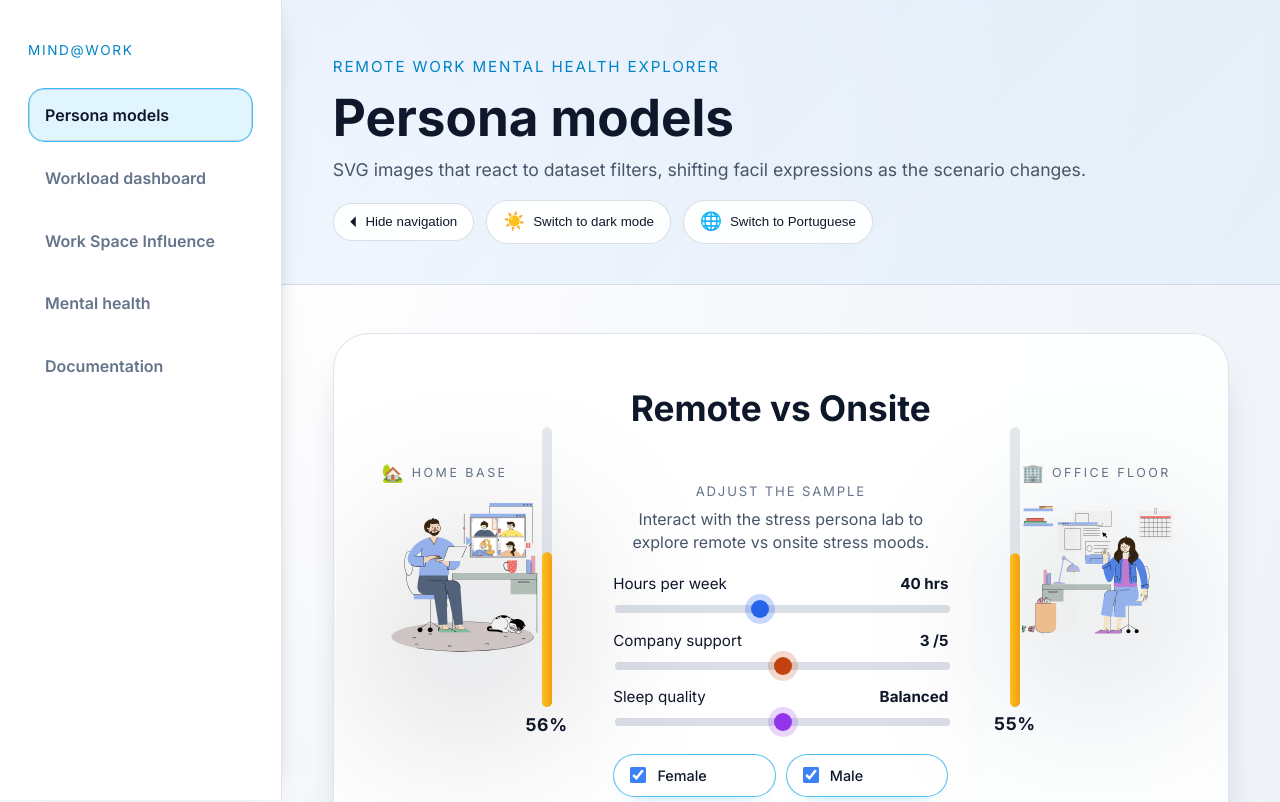
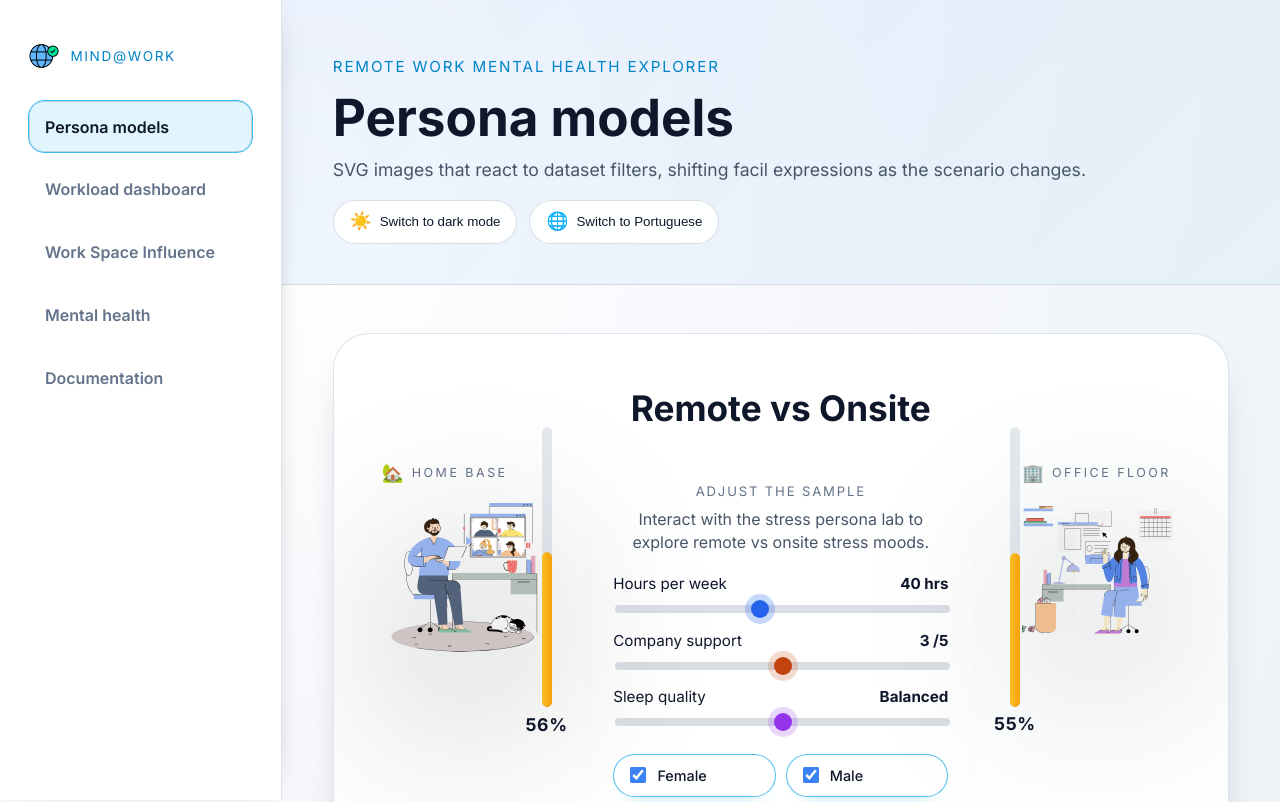
Before and after one commit to joaovarela14/VI, a React (Vite) app in the folder remote-mental-health-viz/: page / in a window 1280 px wide. Shown: the top 802 px of the page. Built offline with nearby package versions, Linux system fonts and the light colour scheme.

Commit message:
icon update

```diff
--- a/remote-mental-health-viz/src/App.css
+++ b/remote-mental-health-viz/src/App.css
@@ -30,6 +30,18 @@
   display: flex;
   flex-direction: column;
   gap: 1.75rem;
+}
+
+.sidebar__brand {
+  display: flex;
+  align-items: center;
+  gap: 0.65rem;
+}
+
+.sidebar__brand-icon {
+  width: 32px;
+  height: 32px;
+  display: block;
 }
 
 .sidebar__eyebrow {
@@ -346,15 +358,6 @@ body.theme-light .hero__tab--secondary.hero__tab--active {
 
 .theme-toggle__icon {
   font-size: 1.1rem;
-}
-
-.sidebar-toggle {
-  background: var(--surface-card);
-}
-
-.sidebar-toggle__icon {
-  font-size: 0.95rem;
-  line-height: 1;
 }
 
 main {
--- a/remote-mental-health-viz/src/App.jsx
+++ b/remote-mental-health-viz/src/App.jsx
@@ -36,7 +36,6 @@ function App() {
   const [activeTab, setActiveTab] = useState('persona-model')
   const [theme, setTheme] = useState('light')
   const [language, setLanguage] = useState('en')
-  const [isSidebarOpen, setIsSidebarOpen] = useState(true)
 
   const copy = translations[language]
   const navigationTabs = useMemo(() => copy.navigation?.tabs ?? [], [copy.navigation])
@@ -44,9 +43,6 @@ function App() {
   const heroTitle = activeTabConfig?.label ?? copy.hero.title
   const heroSubtitle = activeTabConfig?.description ?? ''
   const hasNavigation = navigationTabs.length > 0
-  const sidebarToggleLabel = isSidebarOpen
-    ? copy.navigation?.toggle?.close ?? 'Hide navigation'
-    : copy.navigation?.toggle?.open ?? 'Show navigation'
   const navigationId = 'primary-navigation'
 
   useEffect(() => {
@@ -148,18 +144,8 @@ function App() {
     setLanguage((current) => (current === 'en' ? 'pt' : 'en'))
   }
 
-  const toggleSidebar = () => {
-    if (!hasNavigation) {
-      return
-    }
-    setIsSidebarOpen((current) => !current)
-  }
-
   const handleTabChange = (tabId) => {
     setActiveTab(tabId)
-    if (typeof window !== 'undefined' && window.innerWidth <= 1024) {
-      setIsSidebarOpen(false)
-    }
   }
 
   const renderContent = () => {
@@ -255,10 +241,15 @@ function App() {
   return (
     <div className="page">
       <div className="app-shell">
-        {hasNavigation && isSidebarOpen && (
+        {hasNavigation && (
           <aside className="sidebar" aria-label={copy.navigation?.label}>
             <div className="sidebar__inner">
-              {copy.navigation?.label && <p className="sidebar__eyebrow">{copy.navigation.label}</p>}
+              {copy.navigation?.label && (
+                <div className="sidebar__brand">
+                  <img src="/logo.png" alt="" className="sidebar__brand-icon" />
+                  <p className="sidebar__eyebrow">{copy.navigation.label}</p>
+                </div>
+              )}
               {copy.navigation?.subLabel && <p className="sidebar__hint">{copy.navigation.subLabel}</p>}
               <nav id={navigationId} className="sidebar-nav" role="tablist" aria-label={copy.navigation?.label}>
                 {navigationTabs.map((tab) => (
@@ -288,20 +279,6 @@ function App() {
                   {heroSubtitle && <p className="hero__lead">{heroSubtitle}</p>}
                 </div>
                 <div className="hero__controls" role="group" aria-label={controlsLabel}>
-                  {hasNavigation && (
-                    <button
-                      type="button"
-                      className="theme-toggle sidebar-toggle"
-                      onClick={toggleSidebar}
-                      aria-pressed={isSidebarOpen}
-                      aria-controls={navigationId}
-                    >
-                      <span className="sidebar-toggle__icon" aria-hidden="true">
-                        {isSidebarOpen ? '⏴' : '⏵'}
-                      </span>
-                      <span className="theme-toggle__label">{sidebarToggleLabel}</span>
-                    </button>
-                  )}
                   <button
                     type="button"
                     className="theme-toggle"
```
